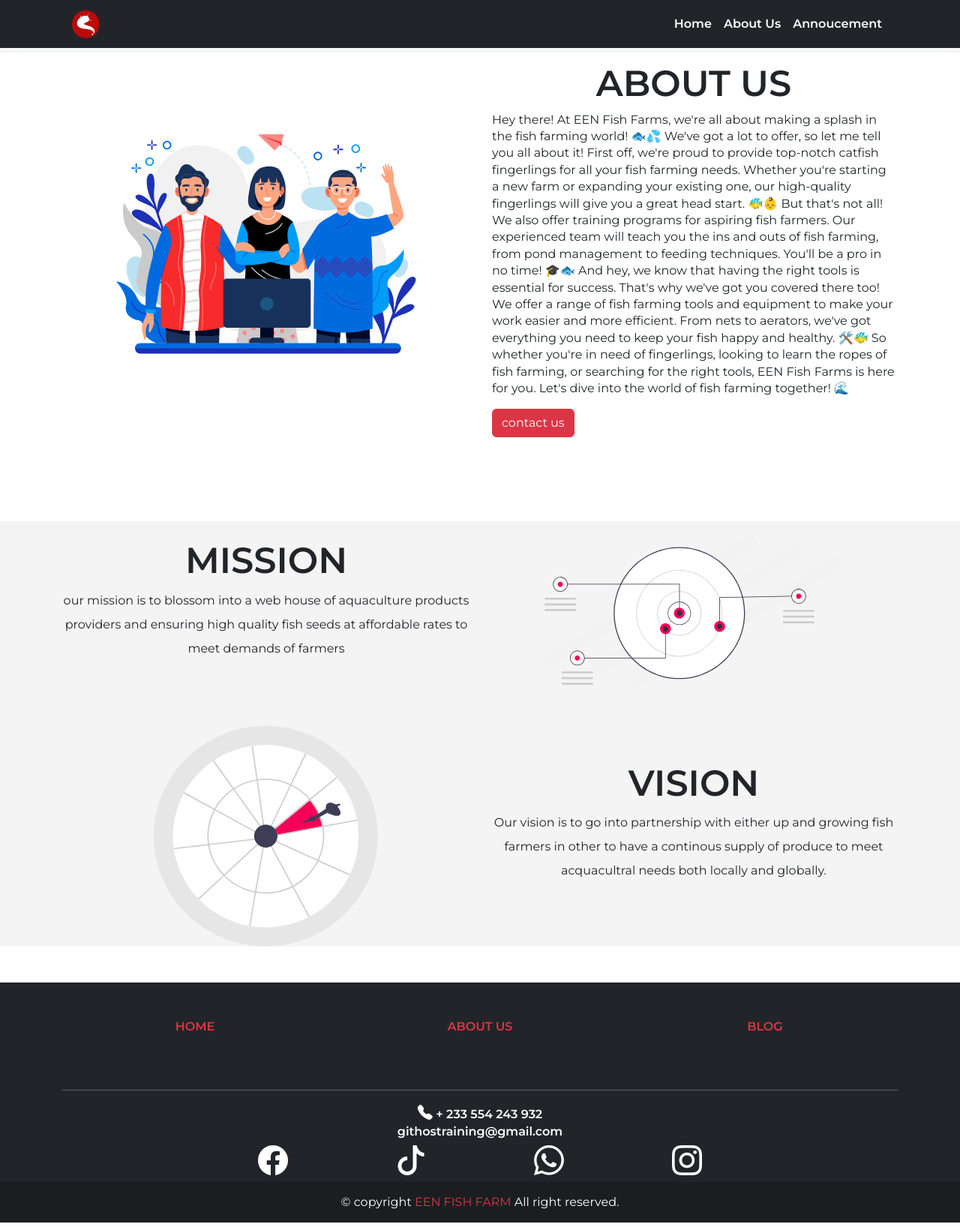
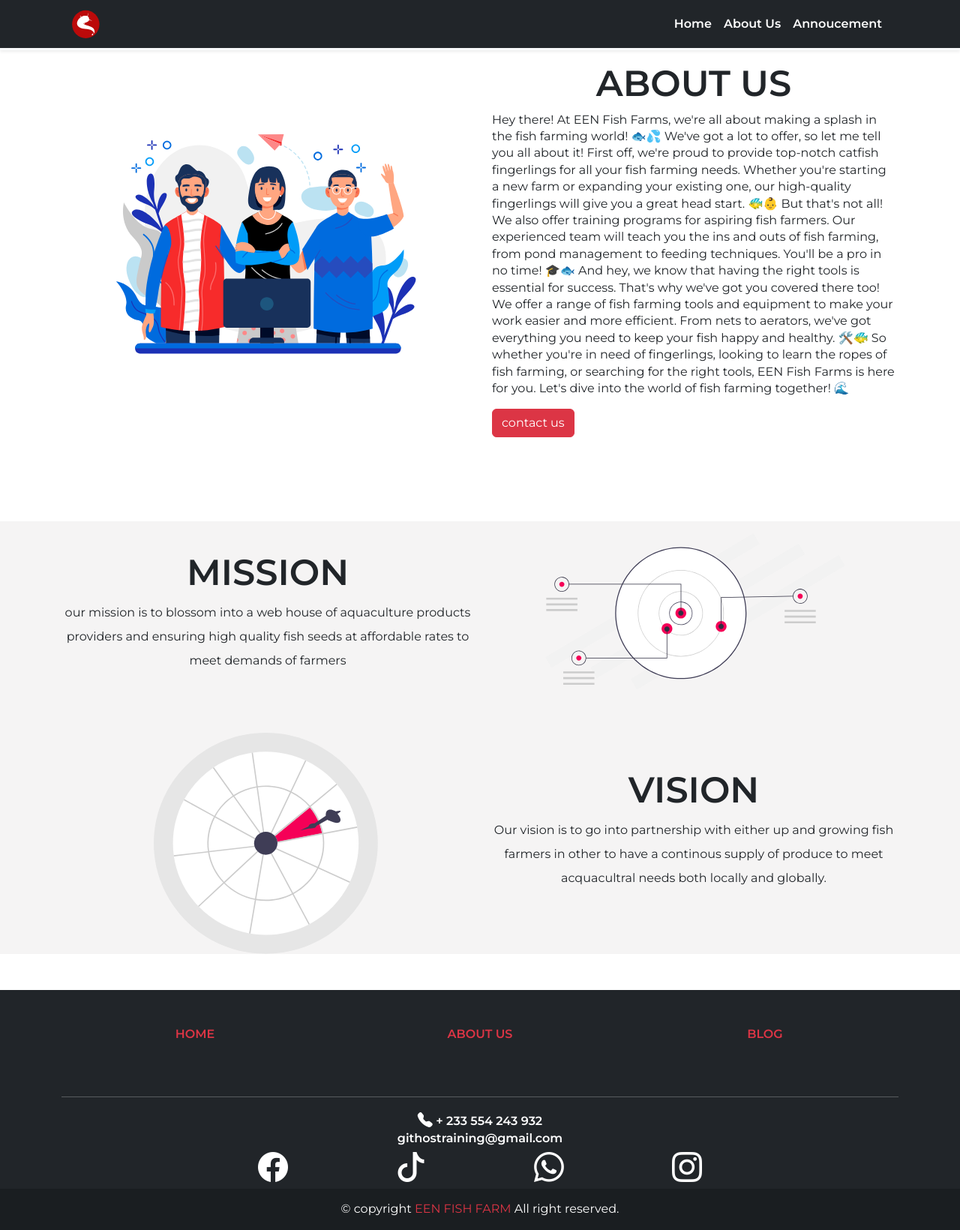
Before and after one commit to chiefportable/enn_new, a Jekyll site: the page built from about.html, in a window 1280 px wide. Shown: the whole page at 75% size. Built offline with Jekyll 4.4.1, drawn with Linux system fonts in a browser that asks for light colours; nearby versions of some CDN libraries.

Commit message:
fix padding to mission page

```diff
--- a/_includes/aboutus/mission.html
+++ b/_includes/aboutus/mission.html
@@ -1,7 +1,7 @@
 <div class="my-5">
     <div class="container">
         <div class="row">
-            <div class="col mt-md-4">
+            <div class="col mt-md-4 p-3">
                 <h2 class="fw-bold display-5 text-center text-uppercase"> {{"Mission"| upcase}} </h2>
                 <p class="text-center" style="line-height: 200%;">
                     our mission is to blossom into a web house of aquaculture products providers and ensuring high quality fish seeds at affordable rates to meet demands of farmers
```
